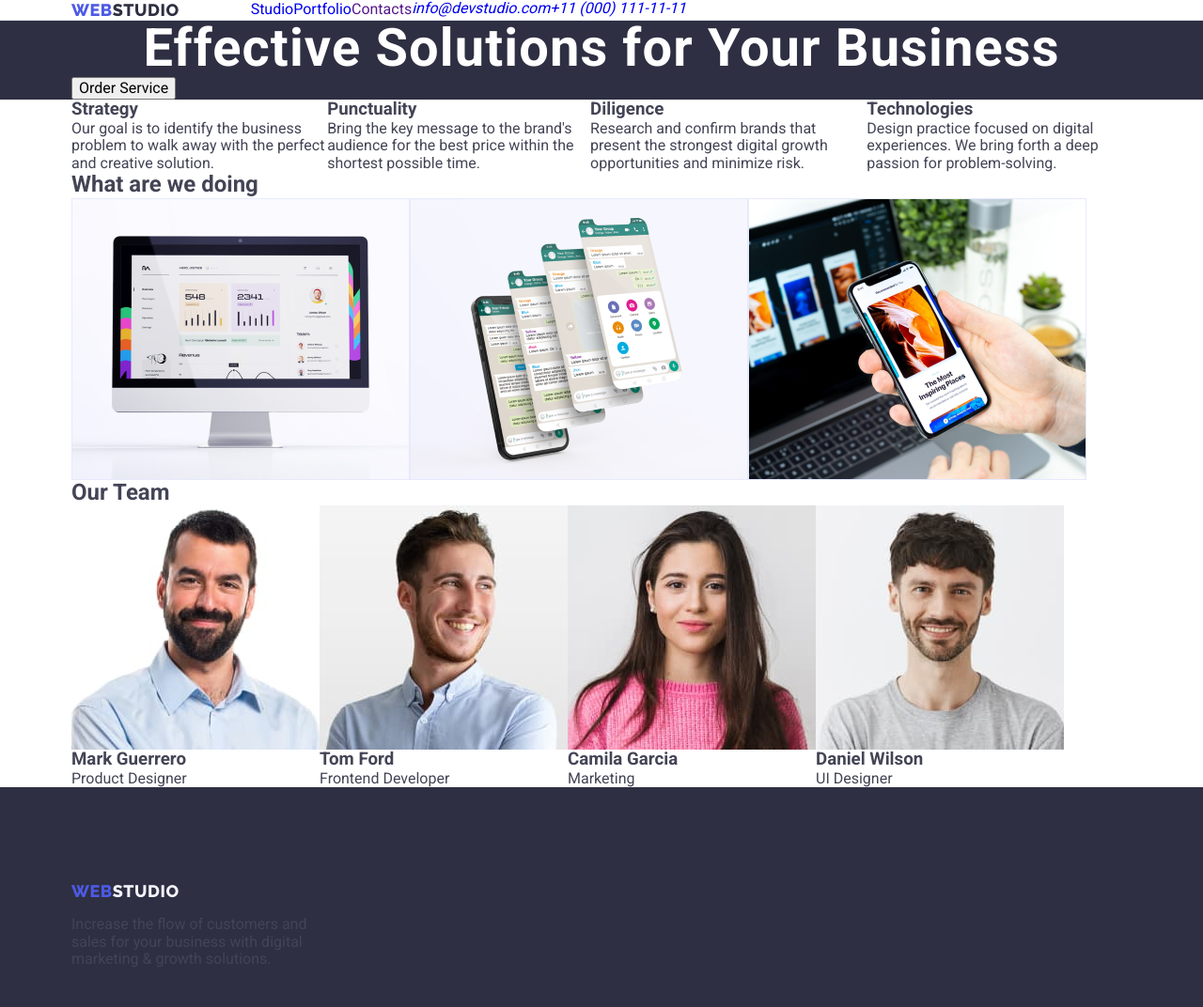
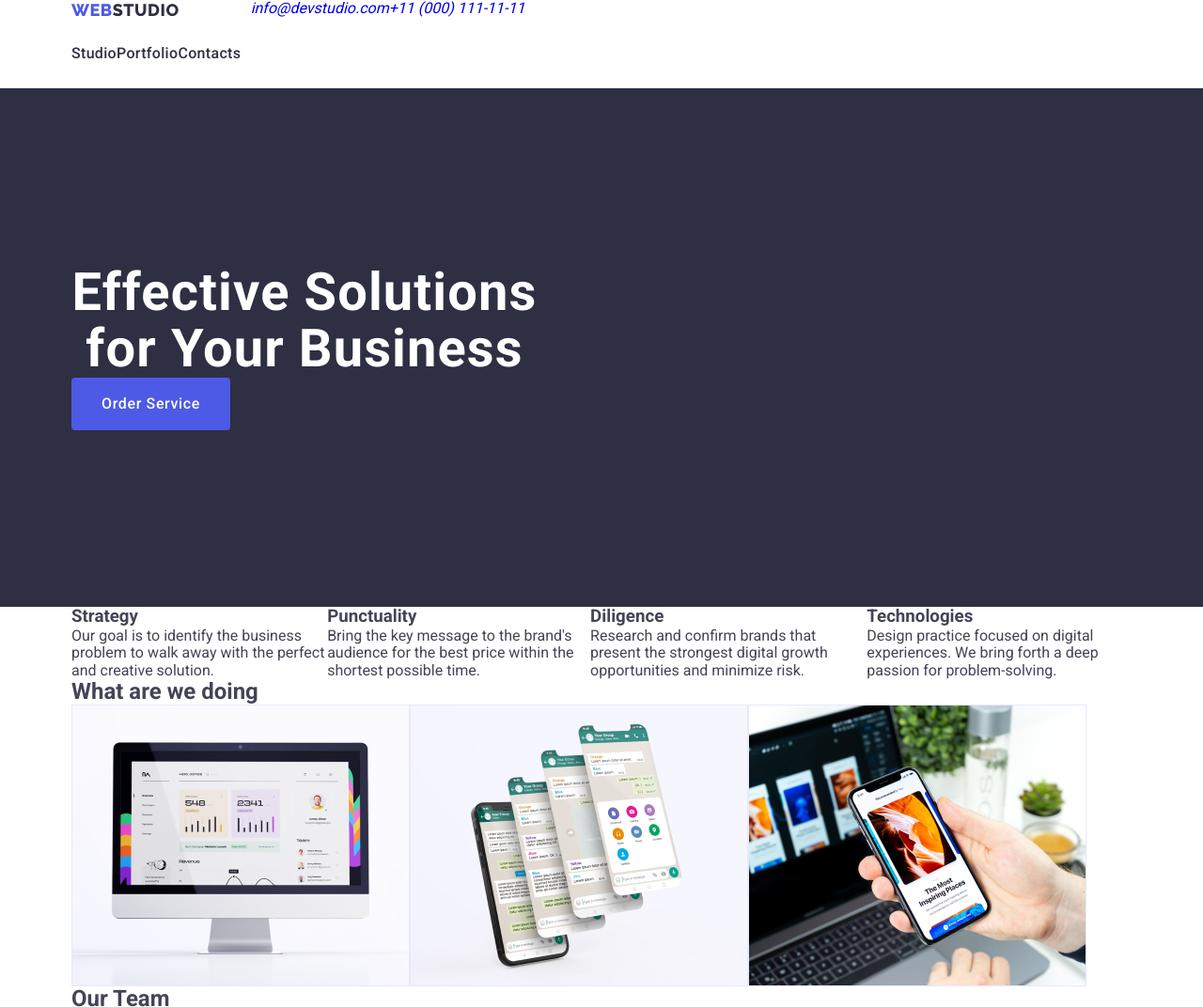
Before and after one commit to dima220994/goit-markup-hw-03, a plain HTML site: page index.html in a window 1280 px wide. Shown: the top 1072 px of the page at 94% size. Drawn offline with nearby package versions, Linux system fonts and the light colour scheme.

Commit message:
home work3/2

```diff
--- a/css/styles.css
+++ b/css/styles.css
@@ -105,7 +105,7 @@ img {
     border-bottom: 1px solid #e7e9fc;
 }
 
-.nav-menu {
+.header-menu__item {
     display: flex;
     gap: 40px;
 }
@@ -118,7 +118,8 @@ img {
 }
 
 /* navigation */
-.nav-list-link {
+
+.header-menu__link {
     color: var(--dark-color);
     font-weight: 500;
     font-size: 16px;
@@ -156,7 +157,7 @@ img {
     color: var(--active-color);
 }
 
-.header .nav {
+.header {
     display: flex;
     align-items: center;
 }
@@ -184,6 +185,7 @@ img {
 /*--------Hero------ */
 .hero {
     background-color: var(--dark-color);
+    padding: 188px 0 188px
 }
 
 .hero-title {
@@ -192,10 +194,11 @@ img {
     text-align: center;
     letter-spacing: 0.02em;
     color: var(--white-color);
+    max-width: 496px
 }
 
 /* button */
-.title-btn {
+.button {
     font-family: "Roboto", sans-serif;
     color: var(--white-color);
     background: var(--passive-color);
@@ -204,6 +207,12 @@ img {
     line-height: 1.5;
     letter-spacing: 0.04em;
     cursor: pointer;
+    display: block;
+    min-width: 169px;
+    height: 56px;
+    border: none;
+    background-color: var(--passive-color);
+    border-radius: 4px;
 }
 
 .title-btn:is(:hover, :focus) {
```
